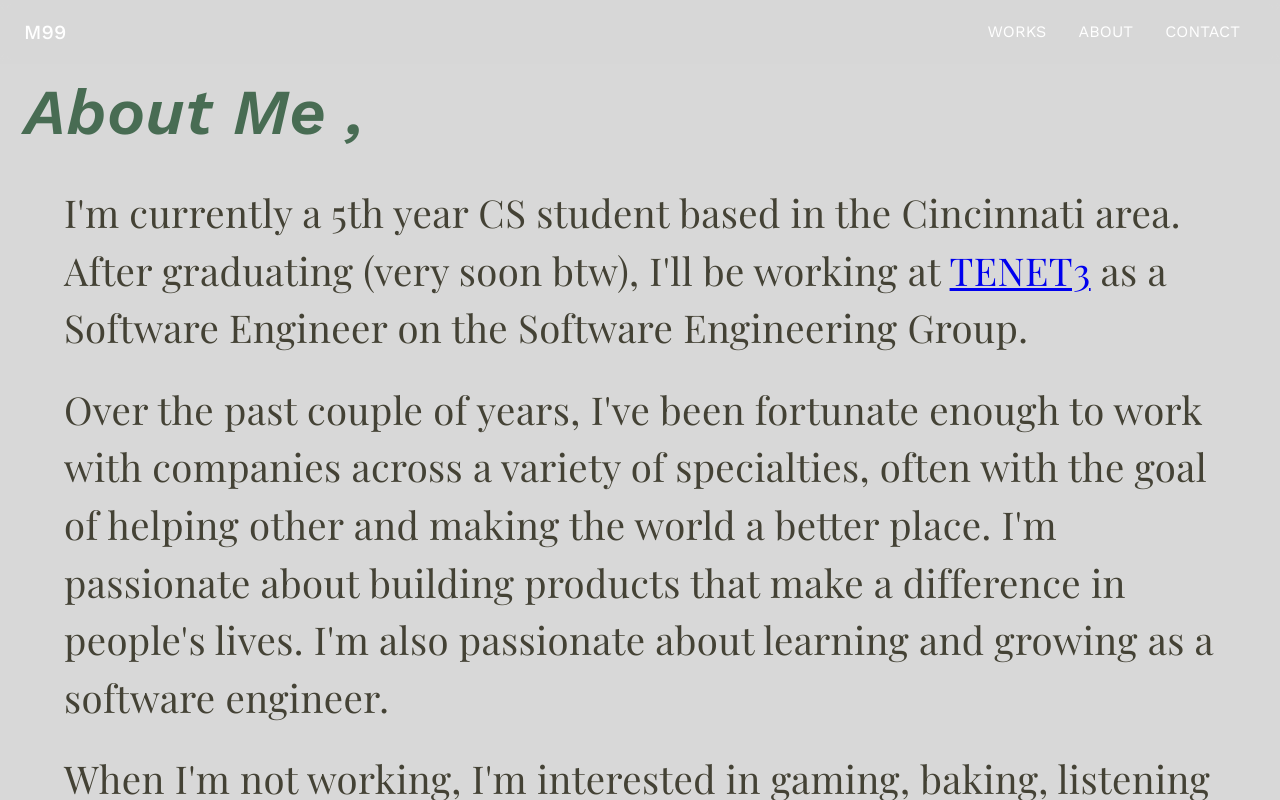
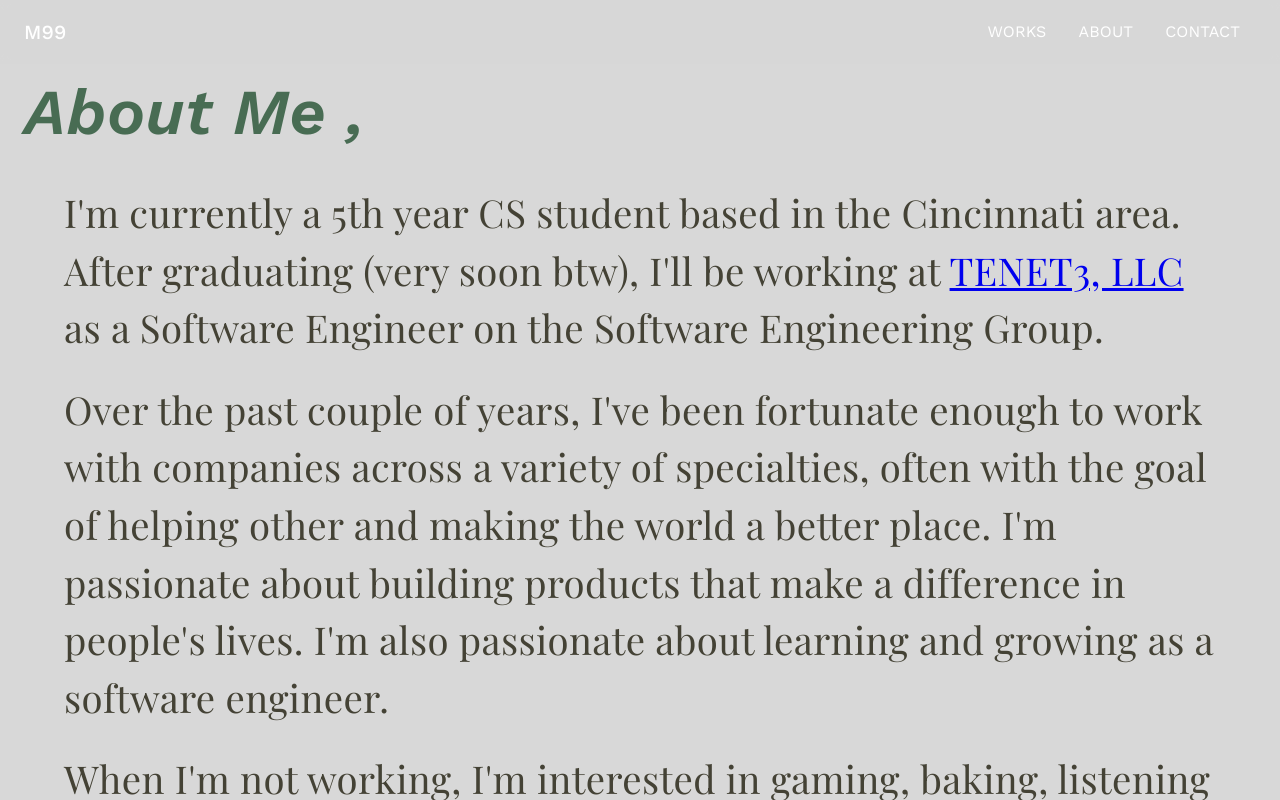
Before and after one commit to melaniemai/melaniemai.github.io, a React (Create React App) app: page / in a window 1280 px wide. Both pictures are taken after a click on the button "ABOUT". Shown: the top 800 px of the page. Built offline with nearby package versions, Linux system fonts and the light colour scheme; a web font is replaced by a local one.

Commit message:
update work link

```diff
--- a/src/components/About.js
+++ b/src/components/About.js
@@ -30,7 +30,7 @@ const About = () => {
           }}
         >
           I'm currently a 5th year CS student based in the Cincinnati area.
-          After graduating (very soon btw), I'll be working at <a href="https://www.uber.com/us/en/" target="_blank" rel="noreferrer">TENET3</a> as a Software Engineer on the Software Engineering Group.
+          After graduating (very soon btw), I'll be working at <a href="https://tenet3.com/index.html" target="_blank" rel="noreferrer">TENET3, LLC</a> as a Software Engineer on the Software Engineering Group.
         </Typography>
         <Typography
           my={3}
```
